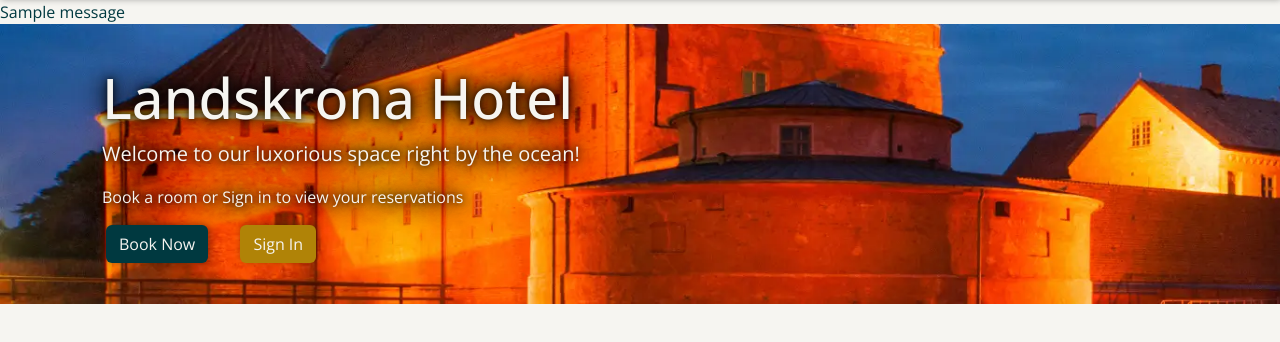
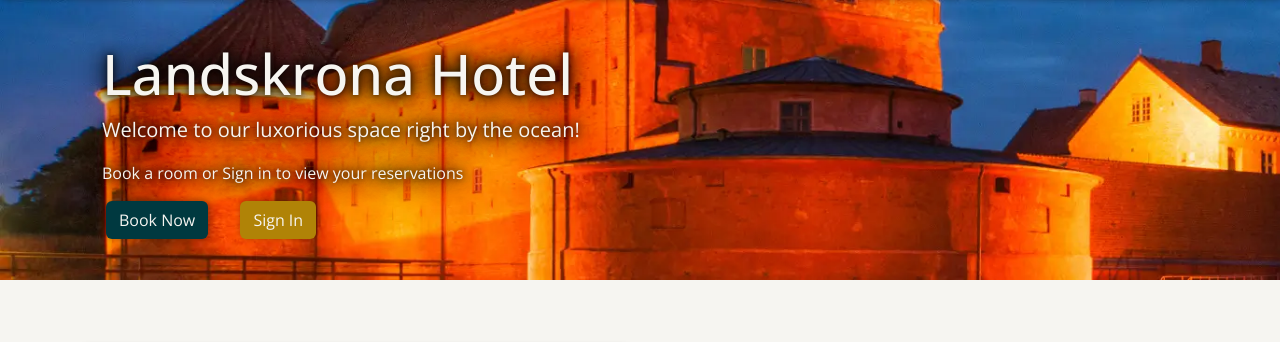
Before and after one commit to EVondrus/la-hotel, a Django app: page / in a window 1280 px wide. Shown: the part 102-444 px from the top of the page. Run offline with Django 5.2, Linux system fonts and the light colour scheme; tables that the repository leaves empty hold one stand-in row (values such as "Sample post"); one stand-in notice (Sample message) is shown; some libraries are stand-ins or nearby versions.

Commit message:
refactor: Update base.html with JS for msg display
add success and error msg styles

```diff
--- a/static/css/base.css
+++ b/static/css/base.css
@@ -281,7 +281,7 @@ a.btn-book:hover,
   box-shadow: 0 4px 8px rgba(0, 0, 0, 0.4); /* Adds a stronger shadow for pop-out effect */
 }
 
-/* Contact Section */
+/* Contact Section on Home Page */
 
 .contact-container {
   display: flex;
@@ -342,3 +342,35 @@ footer {
   font-size: 0.8rem;
   margin-top: 0.8rem;
 }
+
+/* Suceess and Error Messages */
+
+.message-container {
+  position: fixed;
+  top: 5.6rem;
+  left: 50%;
+  transform: translateX(-50%);
+  z-index: 1050; /* Ensure it's above other elements */
+  width: 90%;
+  max-width: 600px;
+  text-align: center;
+  padding: 0 15px;
+}
+
+.custom-success {
+  background-color: var(--dark-green);
+  color: var(--cloudy-white);
+  border: 1px solid var(--slate-green);
+  padding: 10px;
+  border-radius: 5px;
+  margin: 10px 0;
+}
+
+.custom-error {
+  background-color: var(--dark-red);
+  color: var(--cloudy-white);
+  border: 1px solid #4f0409;
+  padding: 10px;
+  border-radius: 5px;
+  margin: 10px 0;
+}
--- a/templates/base.html
+++ b/templates/base.html
@@ -55,21 +55,33 @@
     <main>
       <!-- Messages block -->
       {% if messages %}
-      <div class="message-container">
-          {% for message in messages %}
-          <div class="{{ message.tags }}">
-              {{ message }}
-          </div>
-          {% endfor %}
+      <div class="message-container" id="messages">
+        {% for message in messages %}
+        <div class="custom-{{ message.tags }} fade show" role="alert">
+          {{ message }}
+        </div>
+        {% endfor %}
       </div>
       {% endif %}
 
-    <!-- Content block -->
+      <!-- Content block -->
       {% block content %} {% endblock %}
     </main>
 
     <!-- Footer -->
     {% include 'includes/footer.html' %}
+
+    <!-- Javascript for message display -->
+    <script>
+      document.addEventListener("DOMContentLoaded", function () {
+        setTimeout(function () {
+          var messages = document.getElementById("messages");
+          if (messages) {
+            messages.style.display = "none";
+          }
+        }, 5000); // 5000ms = 5 seconds
+      });
+    </script>
 
     <!-- Bootstrap JS -->
     <script
```
